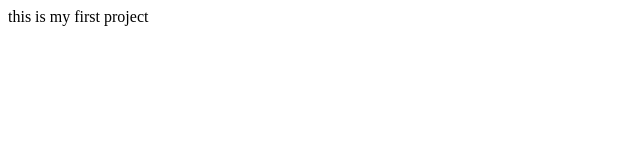
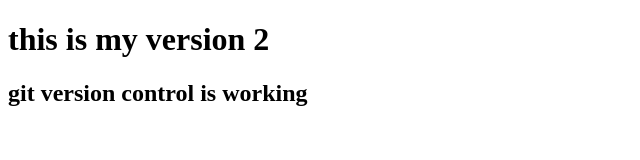
Before and after one commit to manishmar83-bit/clg-course-app, a plain HTML site: page index.html in a window 1280 px wide. Shown: the whole page, without its empty margins (0-640 px from the left). Drawn offline with Linux system fonts and the light colour scheme.

Commit message:
update website to version 2

```diff
--- a/index.html
+++ b/index.html
@@ -3,7 +3,8 @@
 	<head>
 		<title>i am the king of the univere</title>
 		<head>
-		<body.
-			<h1>this is my first project</h1>
-		<body>
+			<body>
+			<h1>this is my version 2</h1>
+			<h2>git version control is working</h2>
+		</body>
 </html>
```
